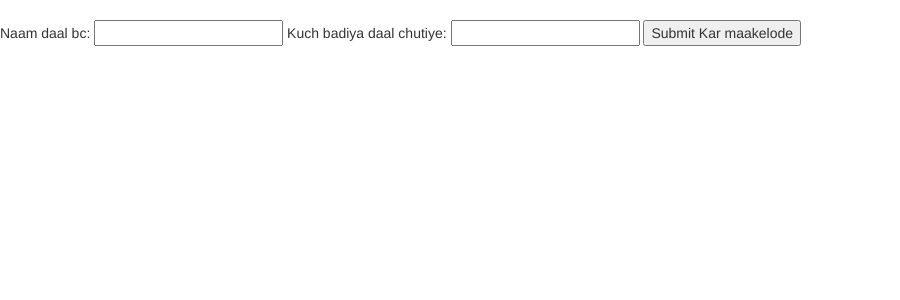
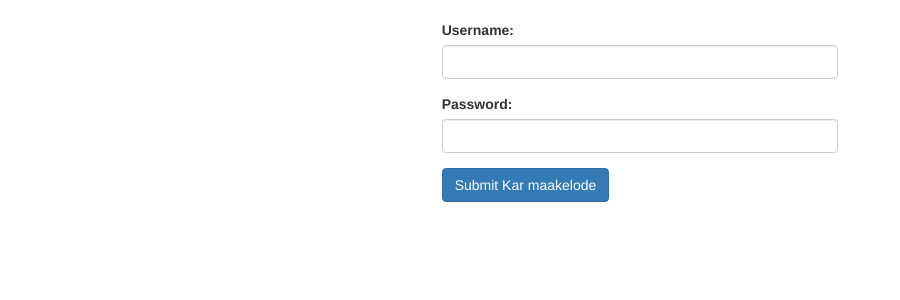
Before and after one commit to static-code-generators/taskzilla, a Django app: page /login/ in a window 1280 px wide. Shown: the part 52-352 px from the top of the page, without its empty margins (0-900 px from the left). Run offline with Django 3.2, Linux system fonts and the light colour scheme; some libraries are stand-ins or nearby versions.

Commit message:
Views: Added username to navbar

```diff
--- /dev/null
+++ b/taskzilla/static/style.css
@@ -0,0 +1,4 @@
+body
+{
+	/*background-color: #bbb;*/
+}
--- a/taskzilla/templates/taskzilla/base.html
+++ b/taskzilla/templates/taskzilla/base.html
@@ -25,8 +25,15 @@
 	    </div>
 	    <div class="collapse navbar-collapse" id="myNavbar">
 	      <ul class="nav navbar-nav navbar-right" style="margin-right: -30px">
-	        <li><a href="#" data-toggle="modal" data-target="#signup_modal"><span class="glyphicon glyphicon-user"></span>Sign Up</a></li>
-		    <li><a href="#" data-toggle="modal" data-target="#login_modal"><span class="glyphicon glyphicon-log-in"></span>Login</a></li>
+			{% if user.is_authenticated %}
+				<li><a href="/profile/{{ user.get_username }}">{{ user.get_username }}</a></li>
+		    	<li><a href="/logout"><span class="glyphicon glyphicon-off"></span></a></li>
+		    {% else %}
+		        <li><a href="/signup"><span class="glyphicon glyphicon-user"></span>Sign Up</a></li>
+			    <li><a href="/login"><span class="glyphicon glyphicon-log-in"></span>Login</a></li>
+		    {% endif %}
+
+
 	      </ul>
 	    </div>
 	  </div>
--- a/taskzilla/templates/taskzilla/login.html
+++ b/taskzilla/templates/taskzilla/login.html
@@ -1,11 +1,20 @@
 {% extends "taskzilla/base.html" %}
 	{% block maincontent %}
+	<div class="container col-sm-4 col-sm-offset-4">
+
 	<form action="/login/" method="post">
-	{% csrf_token %}
-	  Naam daal bc: <input name="username">
-	  Kuch badiya daal chutiye: <input name="password" type="password">
-	  <button type="submit">Submit Kar maakelode</button>
+		{% csrf_token %}
+		<div class="form-group">
+			<label for="username">Username:</label>
+			<input type="text" class="form-control" name="username">
+		</div>
+		<div class="form-group">
+			<label>Password:</label>
+			<input name="password" class="form-control" type="password">
+		</div>
+			<button type="submit" class="btn btn-primary">Submit Kar maakelode</button>
 	</form>
+	</div>
 
 	  {% if loggedin %}
 	    Tu login ho gya hai bkl
```
Also changed, not shown: taskzilla/templates/taskzilla/task_page.html (+11 -0 lines), db.sqlite3.
